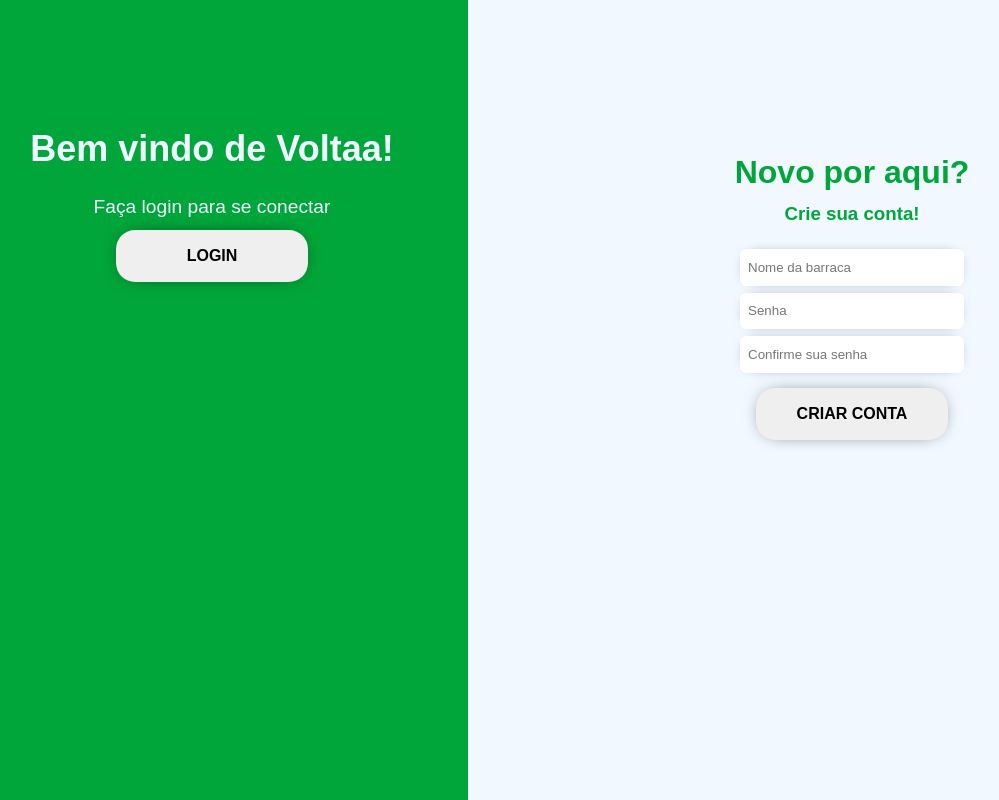
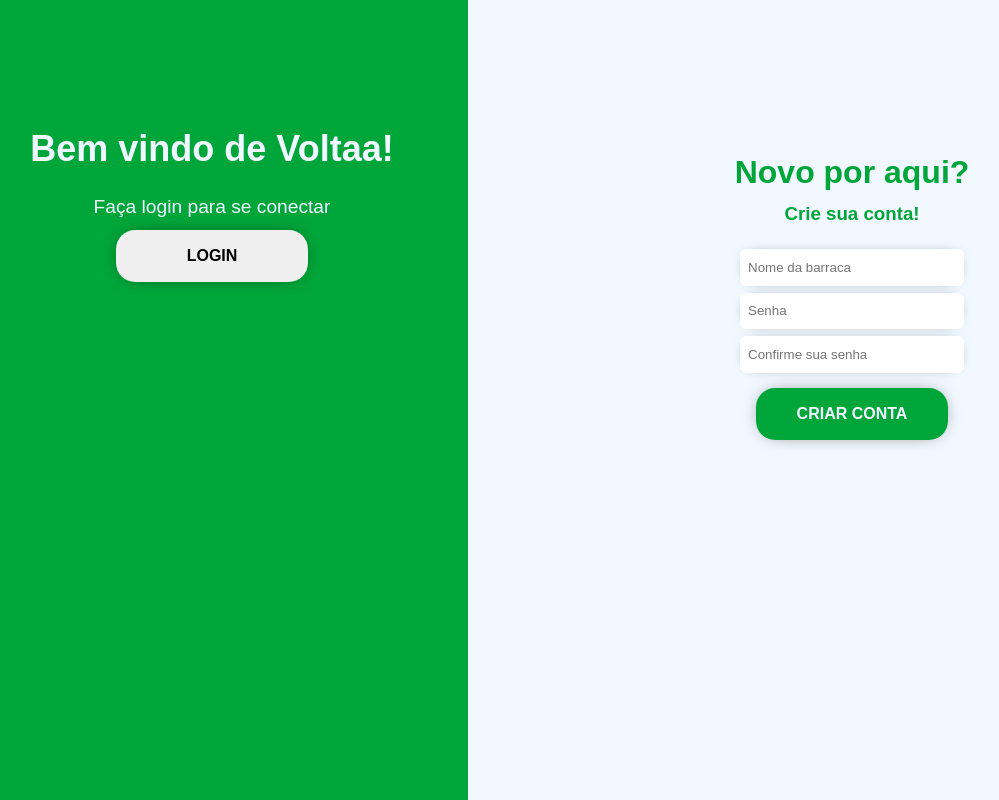
Before and after one commit to FabricioSobrinho/Milho-Pay, a React (Vite) app: page / in a window 1280 px wide. Shown: the whole page, without its empty margins (44-1043 px from the left). Built offline with nearby package versions, Linux system fonts and the light colour scheme.

Commit message:
Refactor: Correct button props

```diff
--- a/src/pages/InitialPage.jsx
+++ b/src/pages/InitialPage.jsx
@@ -17,7 +17,8 @@ function InitialPage() {
           <Input placeholder={"Nome da barraca"} />
           <Input placeholder={"Senha"} type={"password"} />
           <Input placeholder={"Confirme sua senha"} type={"password"} />
-          <Button text={"CRIAR CONTA"} color="green"/>
+
+          <Button text={"CRIAR CONTA"} type="green" />
         </div>
       </div>
     </div>
```
